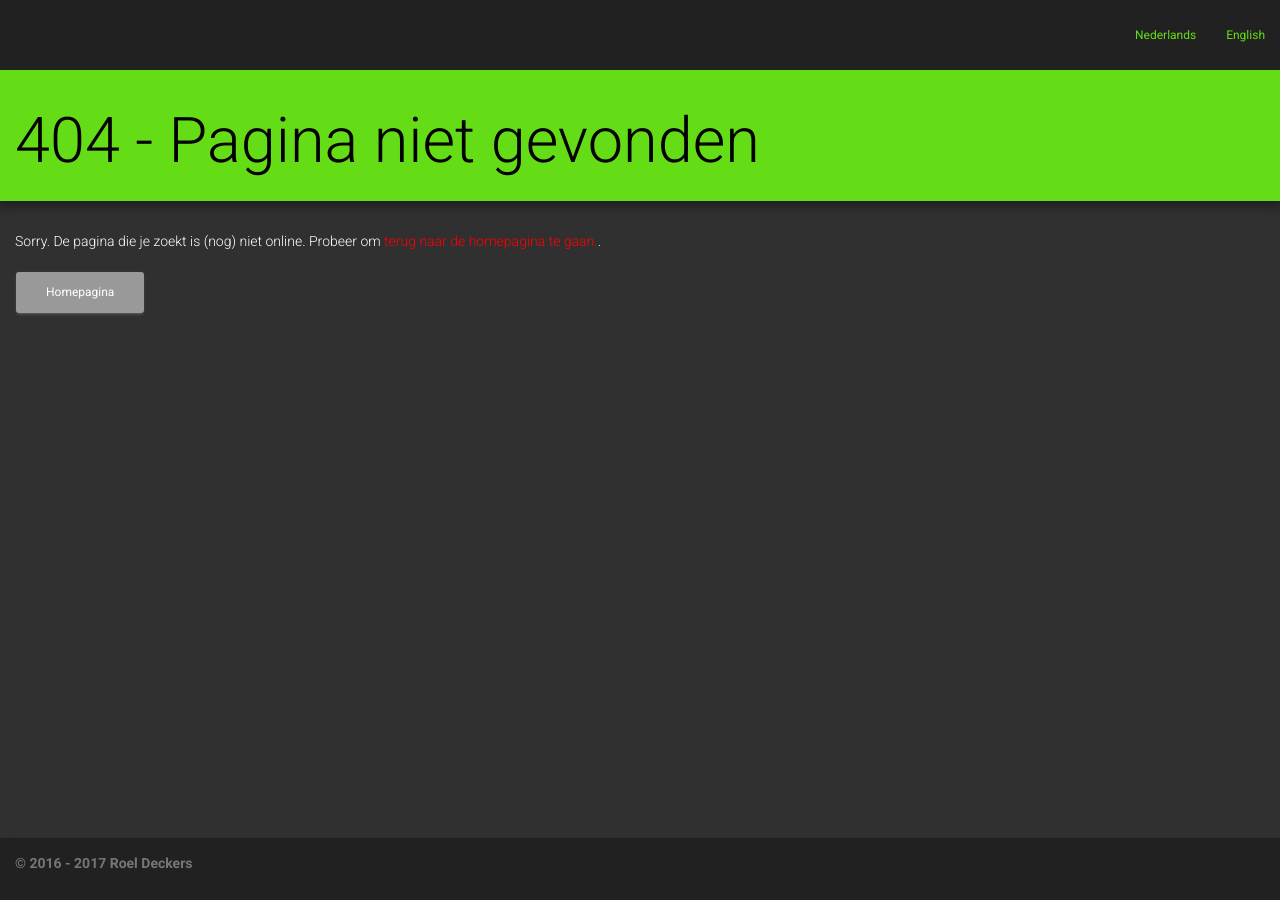
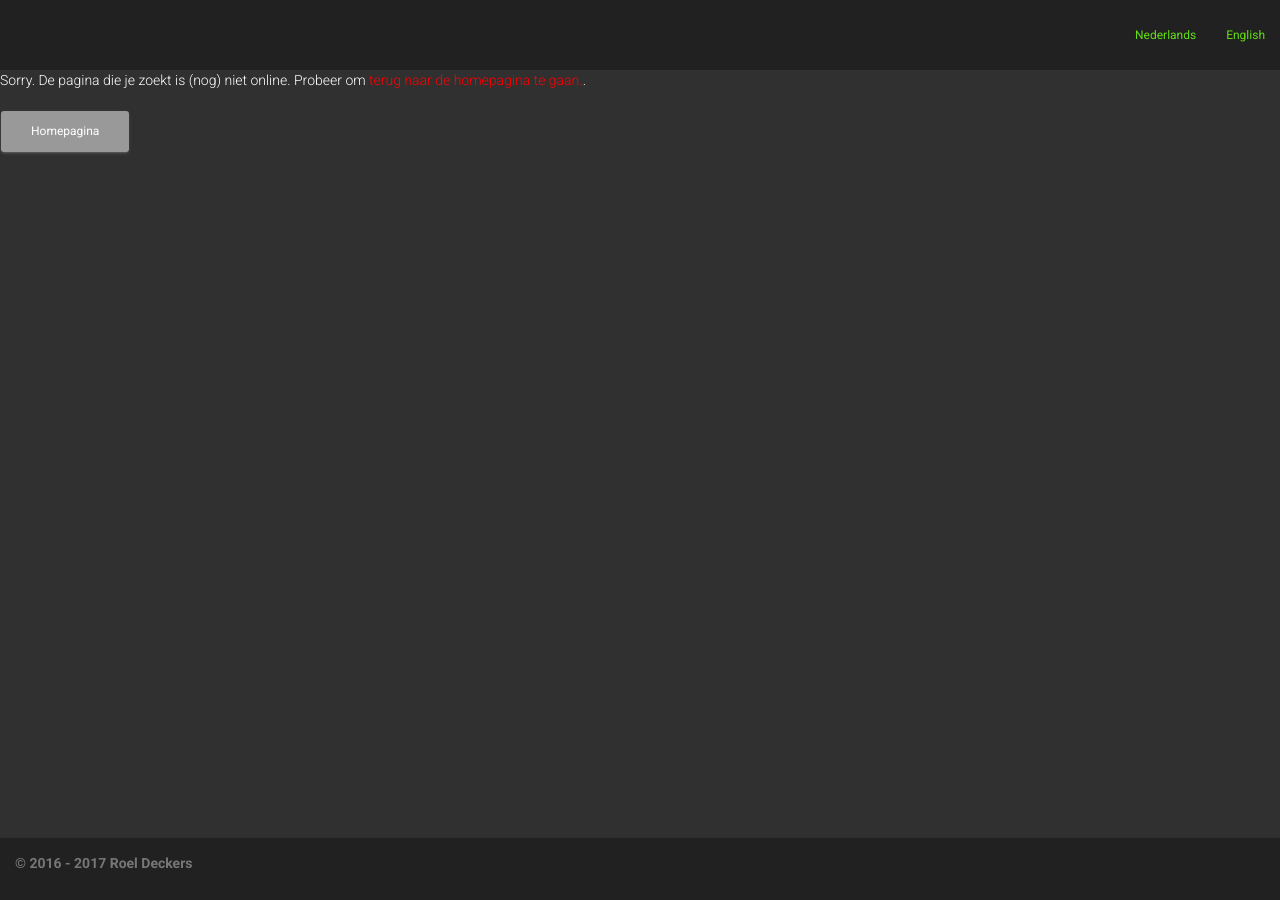
Before and after one commit to RoelD/CurriculumVitae, a Jekyll site: the page built from 404.md, in a window 1280 px wide. Built offline with Jekyll 4.4.1, drawn with Linux system fonts in a browser that asks for light colours; nearby versions of some CDN libraries.

Commit message:
kleine updates

```diff
--- a/_config.yml
+++ b/_config.yml
@@ -7,7 +7,6 @@ name: CV Roel Deckers
 
 # Short bio or description (displayed in the header)
 description: Curriculum Vitae voor Roel Deckers
-
 
 #
 # Flags below are optional
--- a/_layouts/page.html
+++ /dev/null
@@ -1,15 +0,0 @@
----
-layout: default
----
-<article class="page">
-  <div class="jumbotron">
-    <div class="container-fluid">
-      <h1>{{ page.title }}</h1>
-    </div>
-  </div>
-  <div class="container-fluid">
-    <div class="entry">
-      {{ content }}
-    </div>
-  </div>
-</article>
```
Also changed, not shown: 404.md (+1 -1 lines).
